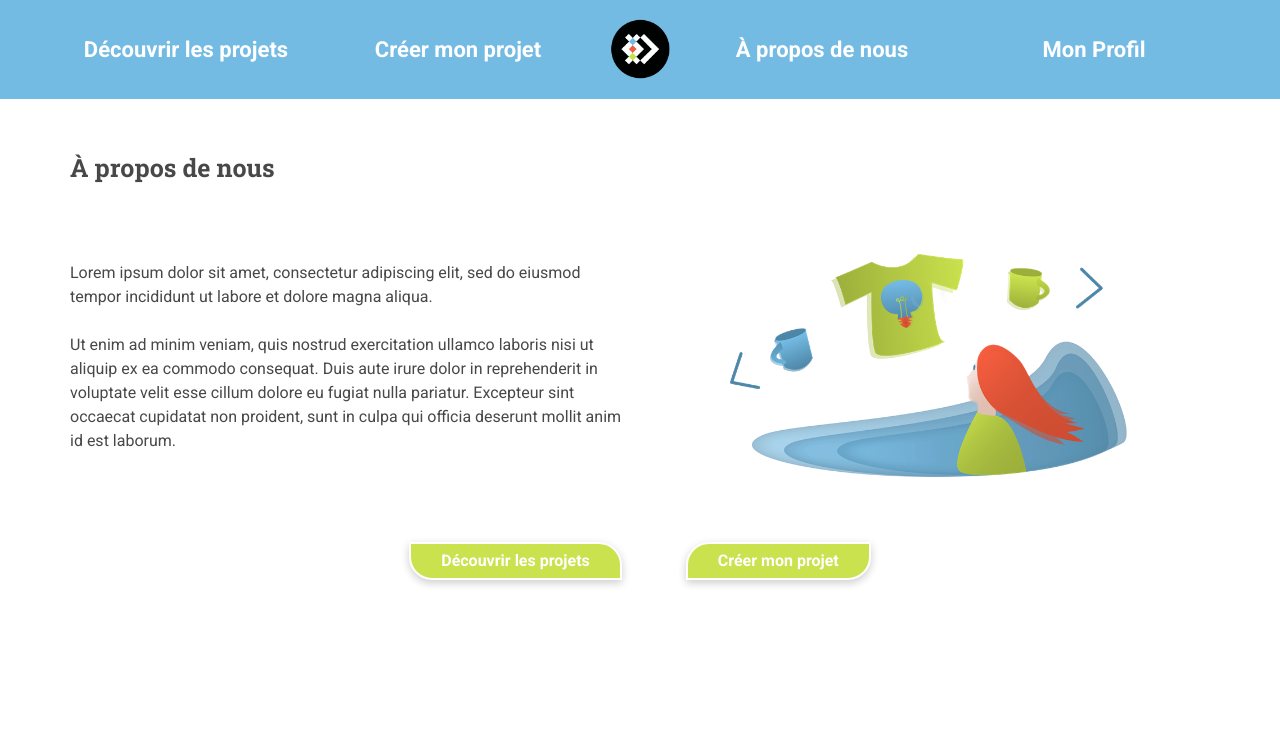
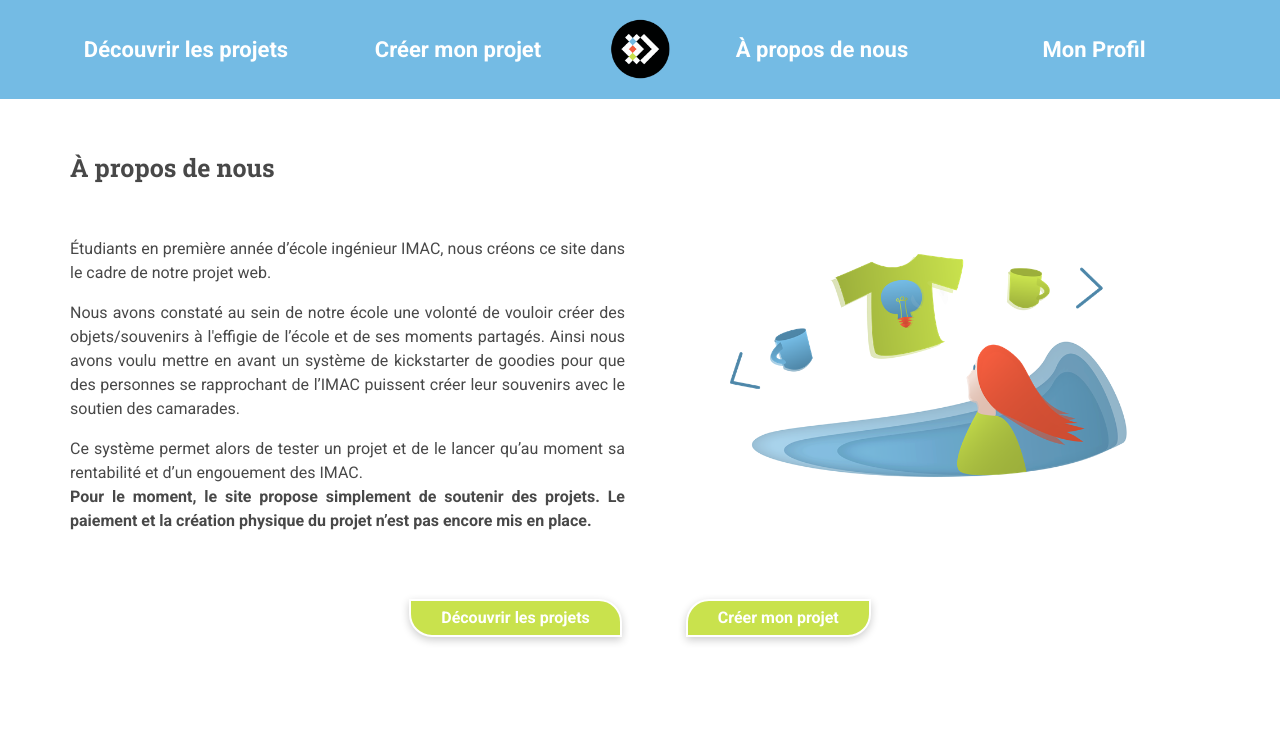
Before and after one commit to Qlexisq/projetWebS2, a PHP site: page /about-us.php in a window 1280 px wide. Shown: the part 351-1088 px from the top of the page. Before the commit the page ends 937 px from the top, so only its background shows below. Run offline with PHP 8.4, Linux system fonts and the light colour scheme.

Commit message:
[+] Frontend -> Update abuot us text

```diff
--- a/about-us.php
+++ b/about-us.php
@@ -18,12 +18,20 @@
     <div class="aboutUs">
       <div class="title">À propos de nous</div>
       <div class="row">
-        <div class="col-12 col-md-6">
+        <div class="col-12 col-md-6 text-justify">
           <div>
-            <br>
-            Lorem ipsum dolor sit amet, consectetur adipiscing elit, sed do eiusmod tempor incididunt ut labore et dolore magna aliqua.
-            <br><br>
-            Ut enim ad minim veniam, quis nostrud exercitation ullamco laboris nisi ut aliquip ex ea commodo consequat. Duis aute irure dolor in reprehenderit in voluptate velit esse cillum dolore eu fugiat nulla pariatur. Excepteur sint occaecat cupidatat non proident, sunt in culpa qui officia deserunt mollit anim id est laborum.
+            <p>
+              Étudiants en première année d’école ingénieur IMAC, nous créons ce site dans le cadre de notre projet web.
+            </p>
+            <p>
+              Nous avons constaté au sein de notre école une volonté de vouloir créer des objets/souvenirs à l'effigie de l’école et de ses moments partagés. Ainsi nous avons voulu mettre en avant un système de kickstarter de goodies pour que des personnes se rapprochant de l’IMAC puissent créer leur souvenirs avec le soutien des camarades.
+            </p>
+            <p>
+              Ce système permet alors de tester un projet et de le lancer qu’au moment sa rentabilité et d’un engouement des IMAC.<br>
+              <span class="font-weight-bold">
+              Pour le moment, le site propose simplement de soutenir des projets. Le paiement et la création physique du projet n’est pas encore mis en place.
+              </span>
+            </p>
           </div>
         </div>
         <div class="col-12 col-md-6">
```
